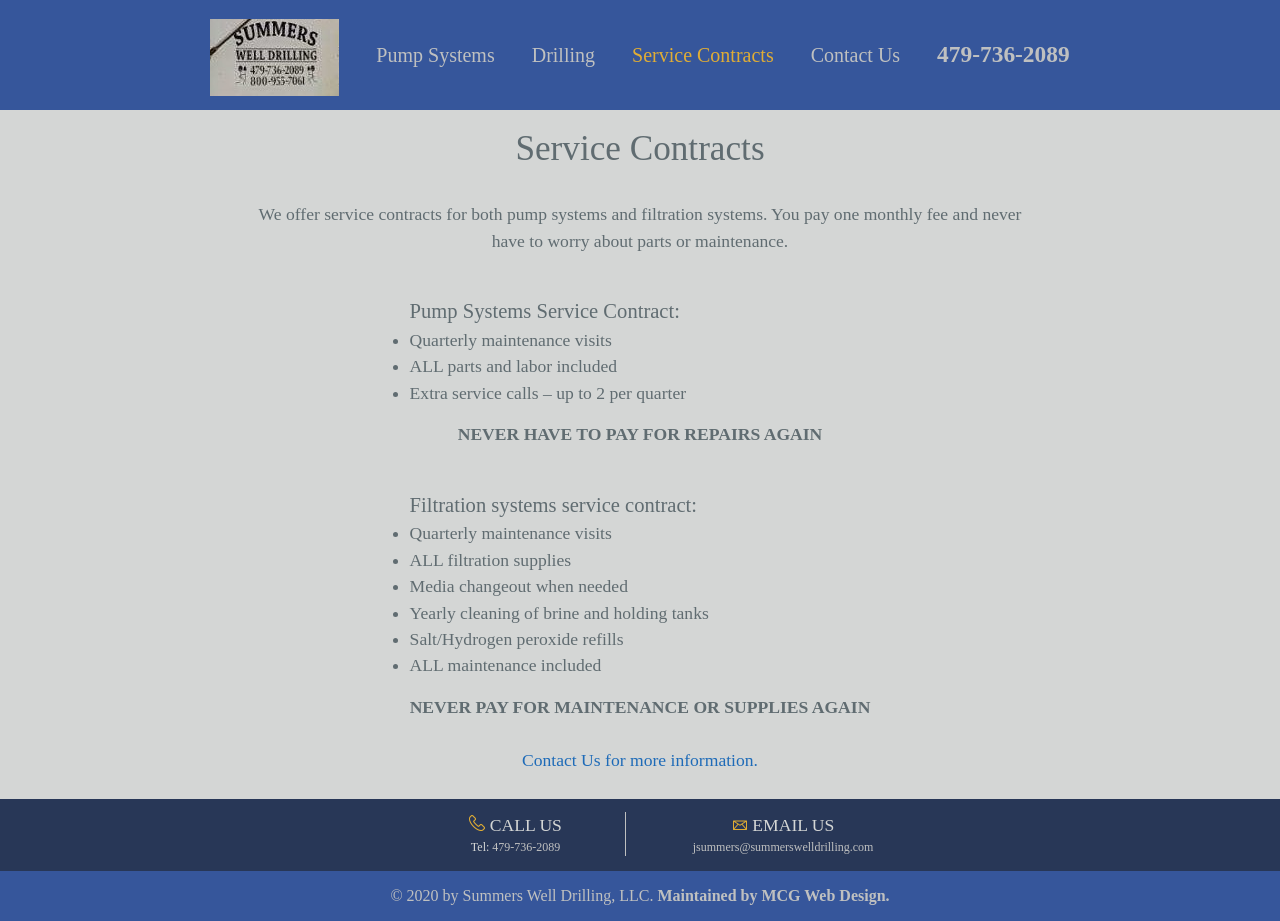
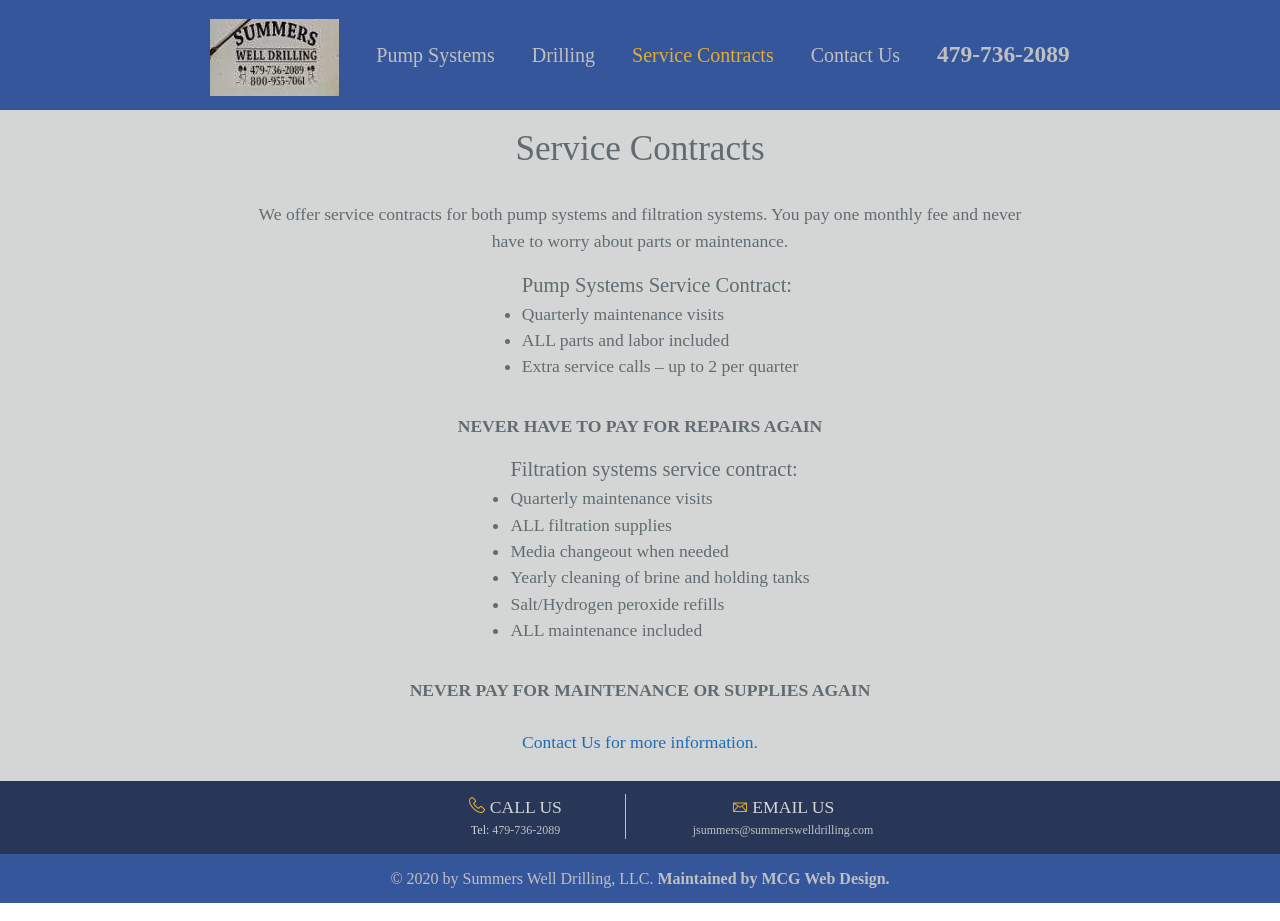
Before and after one commit to jamess999888/SummersDrilling, a Jekyll site: the page built from serviceContracts.md, in a window 1280 px wide. Built offline with Jekyll 4.4.1, drawn with Linux system fonts in a browser that asks for light colours; our own code applies the rules of GitHub Pages for plain Markdown files.

Commit message:
working on service contracts

```diff
--- a/css/style.css
+++ b/css/style.css
@@ -1293,8 +1293,12 @@ ul.topnav li.right {
     text-align: center;
 }
 
+#serviceContracts #list {
+    display: block;
+}
+
 #serviceContracts ul {
-    display: inline;
+    display: inline-block;
     text-align: left;
 }
 
```
